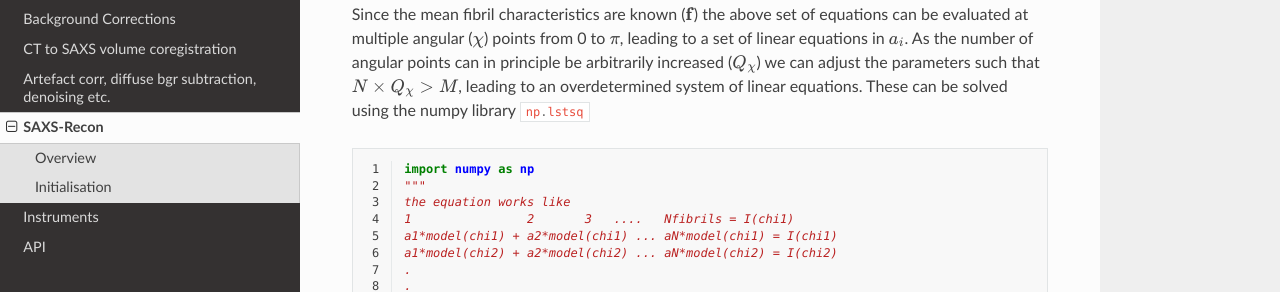
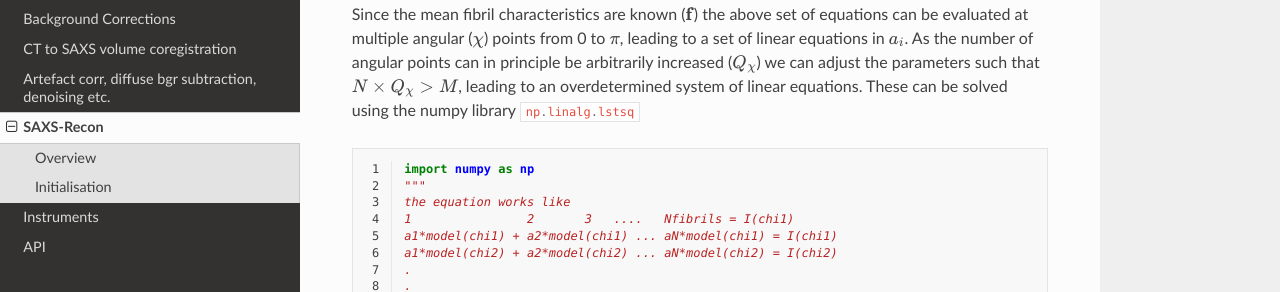
Before and after one commit to himadri111/saxs-docs-tutorial, a Sphinx documentation site: the page built from docs/source/saxsrecon.rst, in a window 1280 px wide and 900 px high, scrolled down 697 px. Shown: the part 185-477 px from the top of the window. Built offline with Sphinx 7.4.7 and the Read the Docs theme 2.0.0, drawn with Linux system fonts in a browser that asks for light colours.

Commit message:
Update saxsrecon.rst

```diff
--- a/docs/source/saxsrecon.rst
+++ b/docs/source/saxsrecon.rst
@@ -33,7 +33,7 @@
 
 where :math:`k1,\ldots,kP` represents the scan points, :math:`r1,\ldots,rN` the number of rotations and :math:`1,\ldots,M` the number of voxels in the sample volume.
 
-Since the mean fibril characteristics are known (:math:`\bf{f}`) the above set of equations can be evaluated at multiple angular (:math:`\chi`) points from 0 to :math:`\pi`, leading to a set of linear equations in :math:`a_{i}`. As the number of angular points can in principle be arbitrarily increased (:math:`Q_{\chi}`) we can adjust the parameters such that :math:`N \times Q_{\chi} > M`, leading to an overdetermined system of linear equations. These can be solved using the numpy library :python:`np.lstsq`
+Since the mean fibril characteristics are known (:math:`\bf{f}`) the above set of equations can be evaluated at multiple angular (:math:`\chi`) points from 0 to :math:`\pi`, leading to a set of linear equations in :math:`a_{i}`. As the number of angular points can in principle be arbitrarily increased (:math:`Q_{\chi}`) we can adjust the parameters such that :math:`N \times Q_{\chi} > M`, leading to an overdetermined system of linear equations. These can be solved using the numpy library :python:`np.linalg.lstsq`
 
 .. code-block:: python
    :linenos:
```
